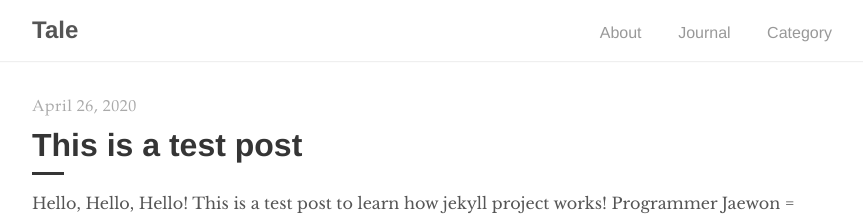
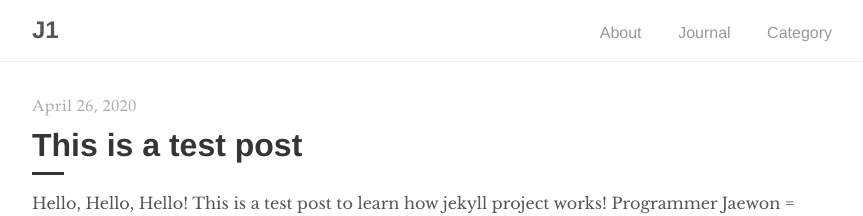
Before and after one commit to woniyoon/woniyoon.github.io, a Jekyll site: the page built from index.html, in a window 1280 px wide. Shown: the top 216 px of the page, without its empty margins (208-1071 px from the left). Built offline with Jekyll 4.4.1, drawn with Linux system fonts in a browser that asks for light colours; the list of posts is cut into pages by our own code.

Commit message:
Configure the title and description

```diff
--- a/_config.yml
+++ b/_config.yml
@@ -1,6 +1,6 @@
 # Site settings
-title:          Tale
-description:    "Minimal Jekyll theme for storytellers"
+title:          J1
+description:    "개발자가 되고 싶은 본투비아싸"
 baseurl:        ""
 url:            "https://woniyoon.github.io"
 
```
